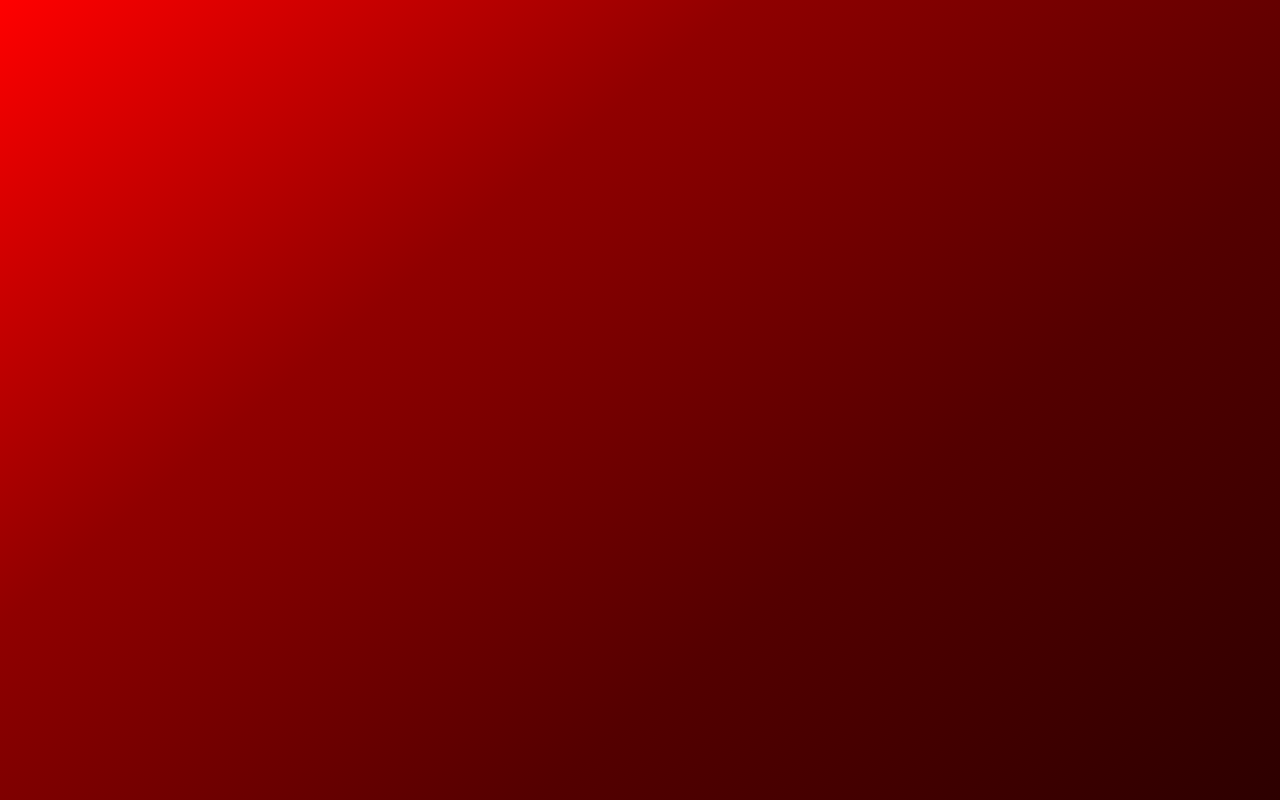
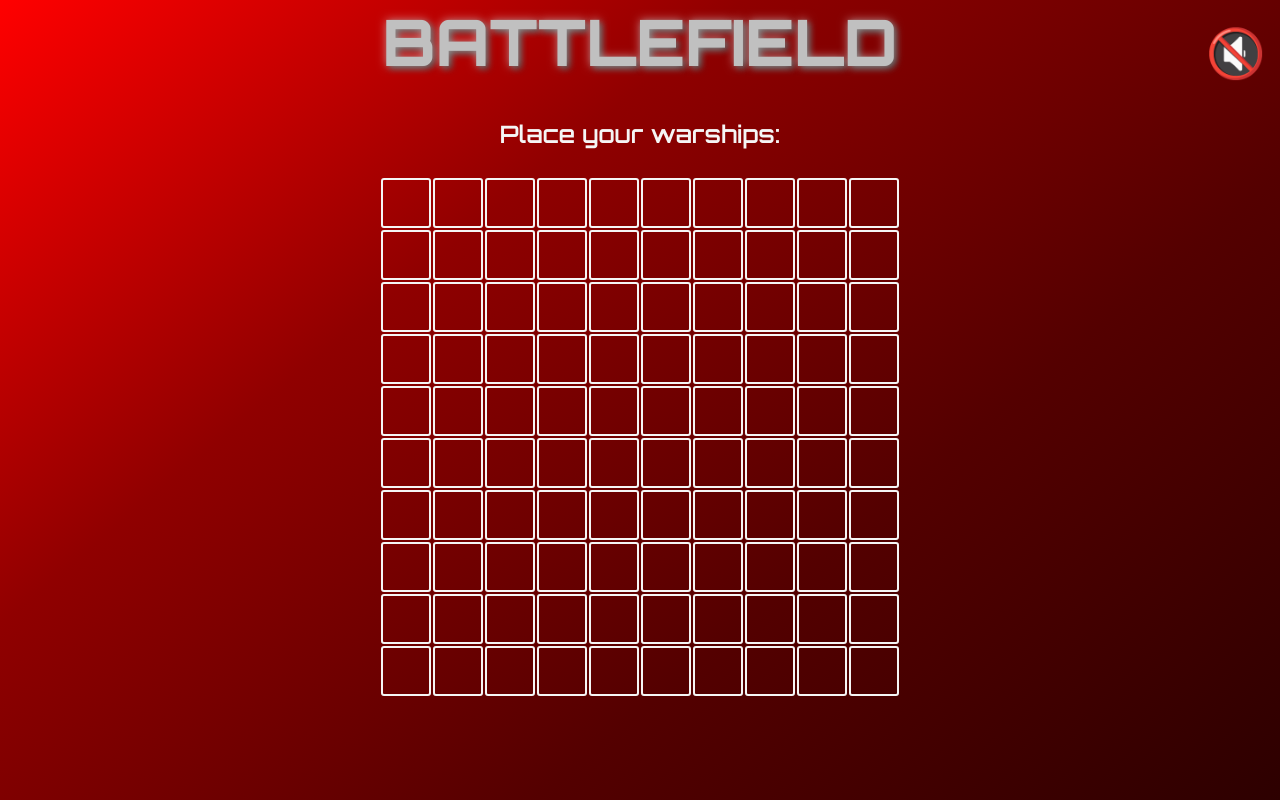
Before and after one commit to Arman75462/Battleship, a website built with webpack: page src/index.html in a window 1280 px wide. Both pictures are taken after a click on the button "Get ready for battle". Built offline with nearby package versions, Linux system fonts and the light colour scheme.

Commit message:
Added grid gamebaord

```diff
--- a/src/index.css
+++ b/src/index.css
@@ -92,6 +92,7 @@ GENERAL LAYOUT AND STYLES==
 ==============================*/
 :root {
   font-family: "Orbitron", sans-serif;
+  --whitesmoke: whitesmoke;
 }
 
 body {
@@ -106,50 +107,8 @@ body {
   min-height: 100vh;
 }
 
-/*============================
-SPECIFIC LAYOUT AND STYLES=
-==============================*/
-/* 1- MUTE-BUTTON  */
-.mute-btn {
-  position: absolute;
-  font-size: 3rem;
-  right: 0.3em;
-  top: 0.3em;
-  cursor: pointer;
-  transition: scale 250ms;
-}
-
-.mute-btn:hover {
-  scale: 1.1;
-}
-
 .no-display {
   display: none;
-}
-
-/* 1- TITLE */
-h1 {
-  font-size: 8rem;
-  color: #c0c0c0; /* Silver color for a metal plate look */
-  text-shadow:
-    0px 0px 10px rgba(255, 255, 255, 0.5),
-    3px 3px 6px #444;
-  text-align: center;
-  font-weight: 800;
-  margin-bottom: 0.5em;
-}
-
-/* 1- MAIN */
-main {
-  text-align: center;
-}
-
-/* DIALOGUE SIZE */
-.dialogue {
-  font-size: 1.5rem;
-  width: 50%;
-  margin-inline: auto;
-  color: whitesmoke;
 }
 
 /* TYPEWRITER ANIMATION */
@@ -166,7 +125,53 @@ main {
   opacity: 1;
 }
 
-/* 1- BATTLE-BUTTON */
+.title {
+  color: #c0c0c0; /* Silver color for a metal plate look */
+  text-shadow:
+    0px 0px 10px rgba(255, 255, 255, 0.5),
+    3px 3px 6px #444;
+  text-align: center;
+  font-weight: 800;
+  margin-bottom: 0.5em;
+}
+
+/*============================
+SPECIFIC LAYOUT AND STYLES=
+==============================*/
+
+/* 1- MAIN */
+main {
+  text-align: center;
+}
+
+/* 2- TITLE */
+h1 {
+  font-size: 8rem;
+}
+
+/* 2- MUTE-BUTTON  */
+.mute-btn {
+  position: absolute;
+  font-size: 3rem;
+  right: 0.3em;
+  top: 0.3em;
+  cursor: pointer;
+  transition: scale 250ms;
+}
+
+.mute-btn:hover {
+  scale: 1.1;
+}
+
+/* 2- DIALOGUE SIZE */
+.dialogue {
+  font-size: 1.5rem;
+  width: 50%;
+  margin-inline: auto;
+  color: var(--whitesmoke);
+}
+
+/* 2- BATTLE-BUTTON */
 .battle-btn {
   padding: 0.5em 1em;
   font-size: 1.5rem;
@@ -182,3 +187,34 @@ main {
 .battle-btn:hover {
   box-shadow: 0 0 30px rgba(255, 255, 255, 0.5);
 }
+
+/* 1- PLACE-SUBMARINES SECTION */
+/*  2- THE TITLE */
+h2 {
+  font-size: 4rem;
+}
+
+/* 2- TEXT */
+.place-submarines > p {
+  color: var(--whitesmoke);
+  margin-inline: auto;
+  font-size: 1.5rem;
+  margin-bottom: 1em;
+  text-align: center;
+  font-weight: 600;
+}
+
+/* 2- GAMEBOARD */
+.gameboard {
+  display: grid;
+  grid-template-columns: repeat(10, 50px);
+  grid-template-rows: repeat(10, 50px);
+  justify-content: center;
+  gap: 2px;
+}
+
+.gameboard > div {
+  border: 2px solid var(--whitesmoke);
+  border-radius: 3px;
+  cursor: crosshair;
+}
--- a/src/index.html
+++ b/src/index.html
@@ -12,6 +12,7 @@
   </head>
   <!-- BODY -->
   <body>
+    <!-- 1- MAIN -->
     <main class="main">
       <!-- Audio player placed here without controls -->
       <audio id="background-music" loop>
@@ -22,18 +23,130 @@
         Your browser does not support the audio tag.
       </audio>
 
-      <!-- 1s- MUTE-BUTTON -->
+      <!-- 2- THE TITLE -->
+      <h1 class="title">BATTLEFIELD</h1>
+
+      <!-- 2- MUTE-BUTTON -->
       <span class="mute-btn">🔇</span>
 
-      <!-- 1- THE TITLE -->
-      <h1>BATTLEFIELD</h1>
-
-      <!-- 1- MAIN -->
-      <main id="container"></main>
-
-      <!-- 1- BATTLE-BUTTON -->
+      <!-- 2- BATTLE-BUTTON -->
       <button class="battle-btn">Get ready for battle</button>
     </main>
-    <section class="place-submarines"></section>
+
+    <!-- 1- PLACE-SUBMARINES SECTION -->
+    <section class="place-submarines no-display">
+      <!-- 2- THE TITLE -->
+      <h2 class="title">BATTLEFIELD</h2>
+
+      <!-- 2- TEXT -->
+      <p>Place your warships:</p>
+
+      <!-- 2- MUTE-BUTTON -->
+      <span class="mute-btn">🔇</span>
+
+      <!-- 2- GAMEBOARD -->
+      <article class="gameboard">
+        <div></div>
+        <div></div>
+        <div></div>
+        <div></div>
+        <div></div>
+        <div></div>
+        <div></div>
+        <div></div>
+        <div></div>
+        <div></div>
+        <div></div>
+        <div></div>
+        <div></div>
+        <div></div>
+        <div></div>
+        <div></div>
+        <div></div>
+        <div></div>
+        <div></div>
+        <div></div>
+        <div></div>
+        <div></div>
+        <div></div>
+        <div></div>
+        <div></div>
+        <div></div>
+        <div></div>
+        <div></div>
+        <div></div>
+        <div></div>
+        <div></div>
+        <div></div>
+        <div></div>
+        <div></div>
+        <div></div>
+        <div></div>
+        <div></div>
+        <div></div>
+        <div></div>
+        <div></div>
+        <div></div>
+        <div></div>
+        <div></div>
+        <div></div>
+        <div></div>
+        <div></div>
+        <div></div>
+        <div></div>
+        <div></div>
+        <div></div>
+        <div></div>
+        <div></div>
+        <div></div>
+        <div></div>
+        <div></div>
+        <div></div>
+        <div></div>
+        <div></div>
+        <div></div>
+        <div></div>
+        <div></div>
+        <div></div>
+        <div></div>
+        <div></div>
+        <div></div>
+        <div></div>
+        <div></div>
+        <div></div>
+        <div></div>
+        <div></div>
+        <div></div>
+        <div></div>
+        <div></div>
+        <div></div>
+        <div></div>
+        <div></div>
+        <div></div>
+        <div></div>
+        <div></div>
+        <div></div>
+        <div></div>
+        <div></div>
+        <div></div>
+        <div></div>
+        <div></div>
+        <div></div>
+        <div></div>
+        <div></div>
+        <div></div>
+        <div></div>
+        <div></div>
+        <div></div>
+        <div></div>
+        <div></div>
+        <div></div>
+        <div></div>
+        <div></div>
+        <div></div>
+        <div></div>
+        <div></div>
+      </article>
+    </section>
   </body>
 </html>
--- a/src/index.js
+++ b/src/index.js
@@ -7,10 +7,10 @@ const texts = [
 ];
 
 /* SELECTORS */
-const container = document.getElementById("container");
 const muteBtn = document.querySelector(".mute-btn");
 const startBattle = document.querySelector(".battle-btn");
 const main = document.querySelector(".main");
+const placeSubmarinesSection = document.querySelector(".place-submarines");
 
 // Typewriter function to write letter by letter the each text inside of texts array
 function typeWriter(element, text, i, speed) {
@@ -30,7 +30,7 @@ setTimeout(() => {
         const div = document.createElement("div");
         div.className = "opacity dialogue";
         typeWriter(div, text, 0, 60); // Adjust speed as needed
-        container.appendChild(div);
+        main.appendChild(div);
       },
       i * (text.length * 60 + 2000) // Adjust timing as needed, added 1.5 seconds delay
     );
@@ -56,7 +56,8 @@ muteBtn.addEventListener("click", () => {
   toggleMute();
 });
 
-// Hide the display of intro when clicking startBattle button
+// Hide the display of intro when clicking startBattle button and remove no-display of place-submarines section
 startBattle.addEventListener("click", () => {
   main.classList.add("no-display");
+  placeSubmarinesSection.classList.remove("no-display");
 });
```
